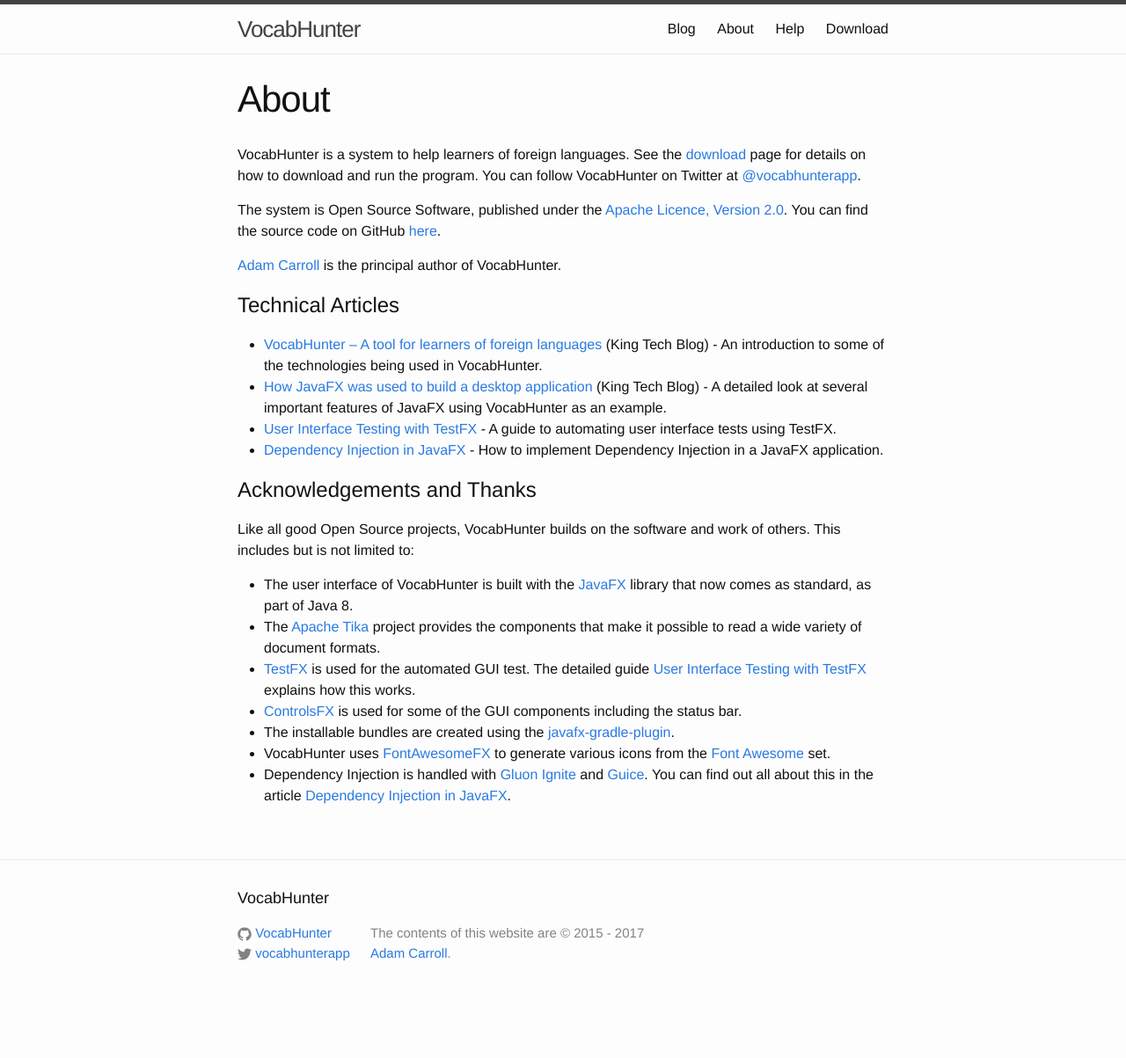
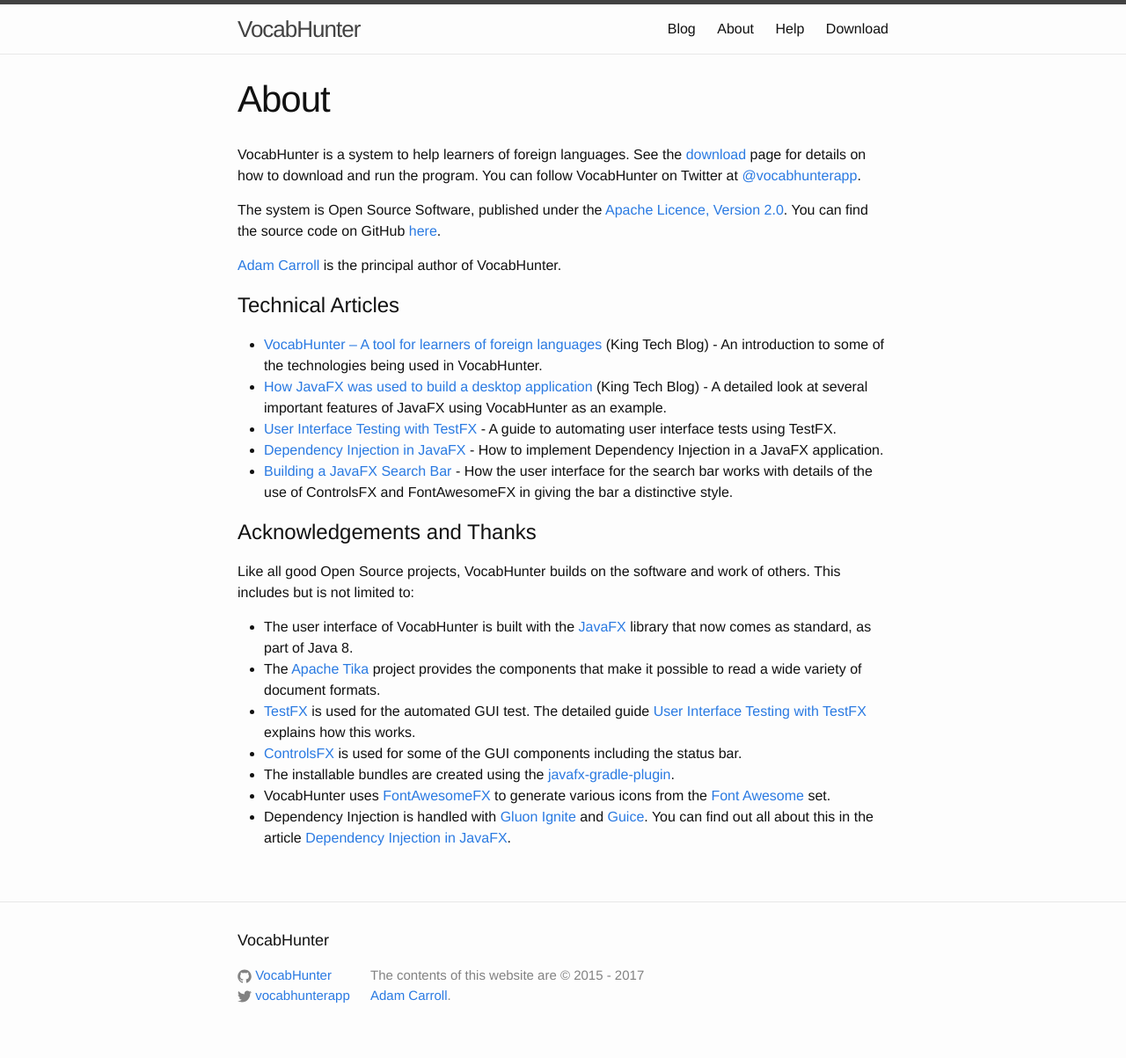
Before and after one commit to VocabHunter/vocabhunter.github.io, a Jekyll site: the page built from about.md, in a window 1280 px wide. Shown: the whole page at 88% size. Built offline with Jekyll 4.4.1, drawn with Linux system fonts in a browser that asks for light colours; before the commit the page ends 1155 px from its top, so only the background shows below that.

Commit message:
Added a link to the search bar article on the about page

```diff
--- a/about.md
+++ b/about.md
@@ -19,6 +19,7 @@
 * [How JavaFX was used to build a desktop application][KingTechBlog2] (King Tech Blog) - A detailed look at several important features of JavaFX using VocabHunter as an example.
 * [User Interface Testing with TestFX][TestFXBlog] - A guide to automating user interface tests using TestFX.
 * [Dependency Injection in JavaFX][DependencyInjection] - How to implement Dependency Injection in a JavaFX application.
+* [Building a JavaFX Search Bar] - How the user interface for the search bar works with details of the use of ControlsFX and FontAwesomeFX in giving the bar a distinctive style.
 
 # Acknowledgements and Thanks
 
@@ -39,6 +40,8 @@
 
 [TestFXBlog]:/2016/07/27/TestFX.html
 [DependencyInjection]:/2016/11/13/JavaFX-Dependency-Injection.html
+[Building a JavaFX Search Bar]:/2017/01/15/Search-Bar.html
+
 [KingTechBlog1]:https://techblog.king.com/vocabhunter-a-tool-for-learners-of-foreign-languages/
 [KingTechBlog2]:https://techblog.king.com/javafx-used-build-desktop-application/
 
```
